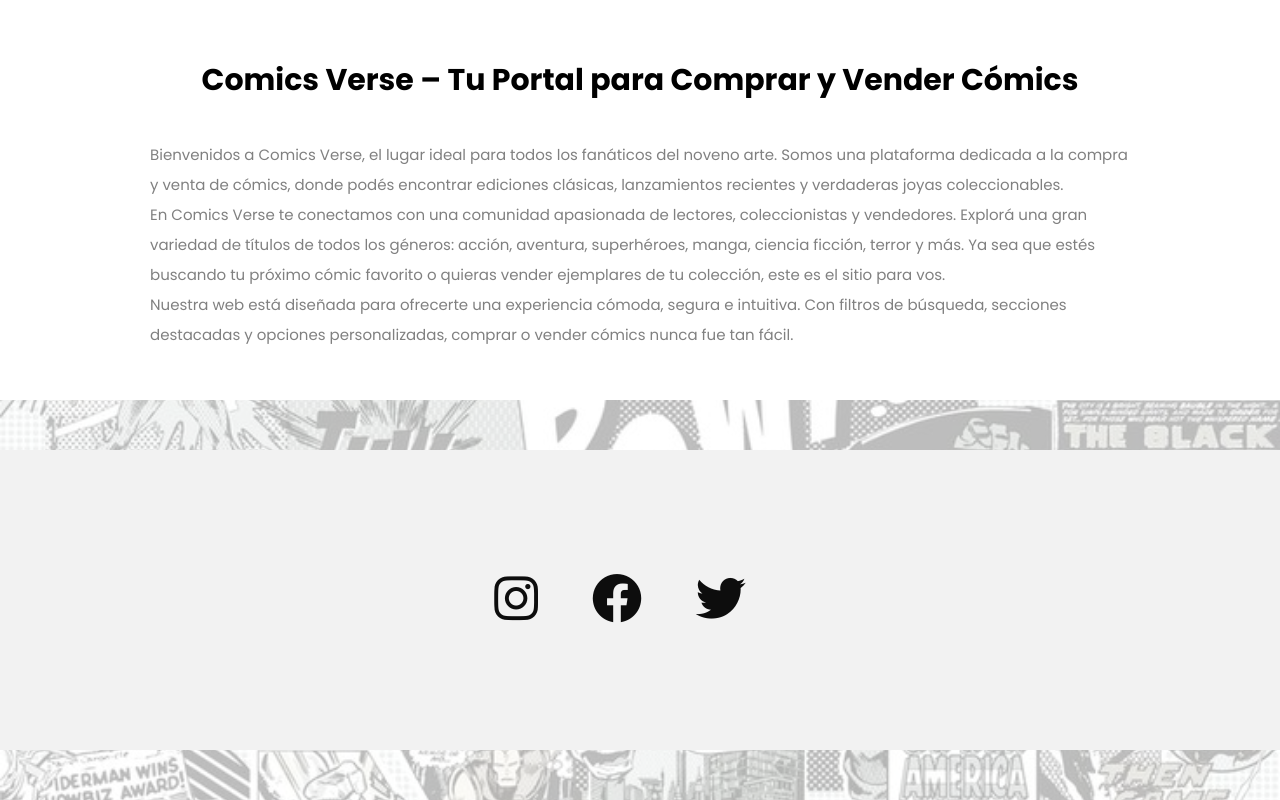
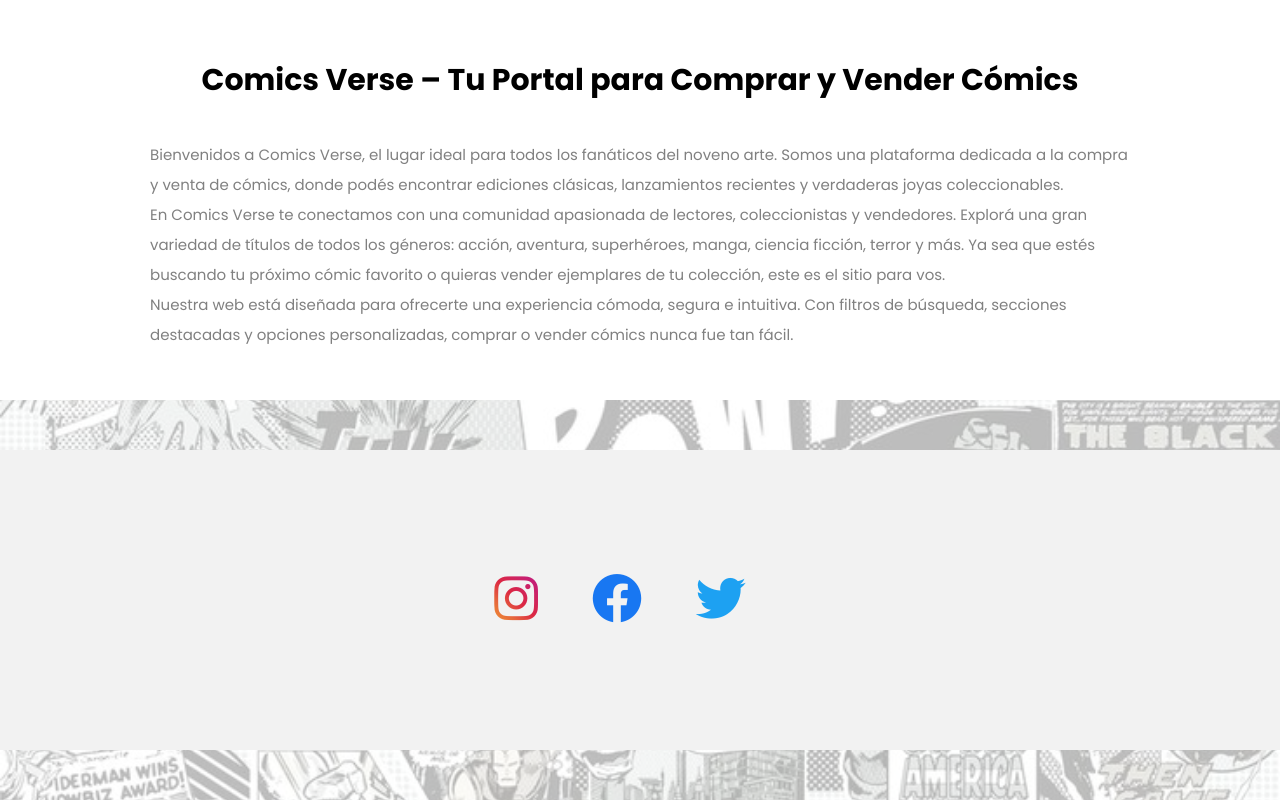
Before and after one commit to joako2004/practicas-ies-2025, a plain HTML site: page template/index.html in a window 1280 px wide. Shown: the part 614-1414 px from the top of the page. Drawn offline with nearby package versions, Linux system fonts and the light colour scheme; files whose address does not match are found by name.

Commit message:
footer hecho

```diff
--- a/template/style.css
+++ b/template/style.css
@@ -263,3 +263,16 @@ a {
     padding: 2rem;
     color: var(--negro);
 }
+.fa-instagram{
+    background: linear-gradient(45deg, #f09433 0%, #e6683c 25%, #dc2743 50%, #cc2366 75%, #bc1888 100%);
+    -webkit-background-clip: text;
+    -webkit-text-fill-color: transparent;
+
+}
+.fa-facebook{
+    color: #1877F2;
+}
+.fa-twitter{
+    color: #1DA1F2;
+
+}
```
